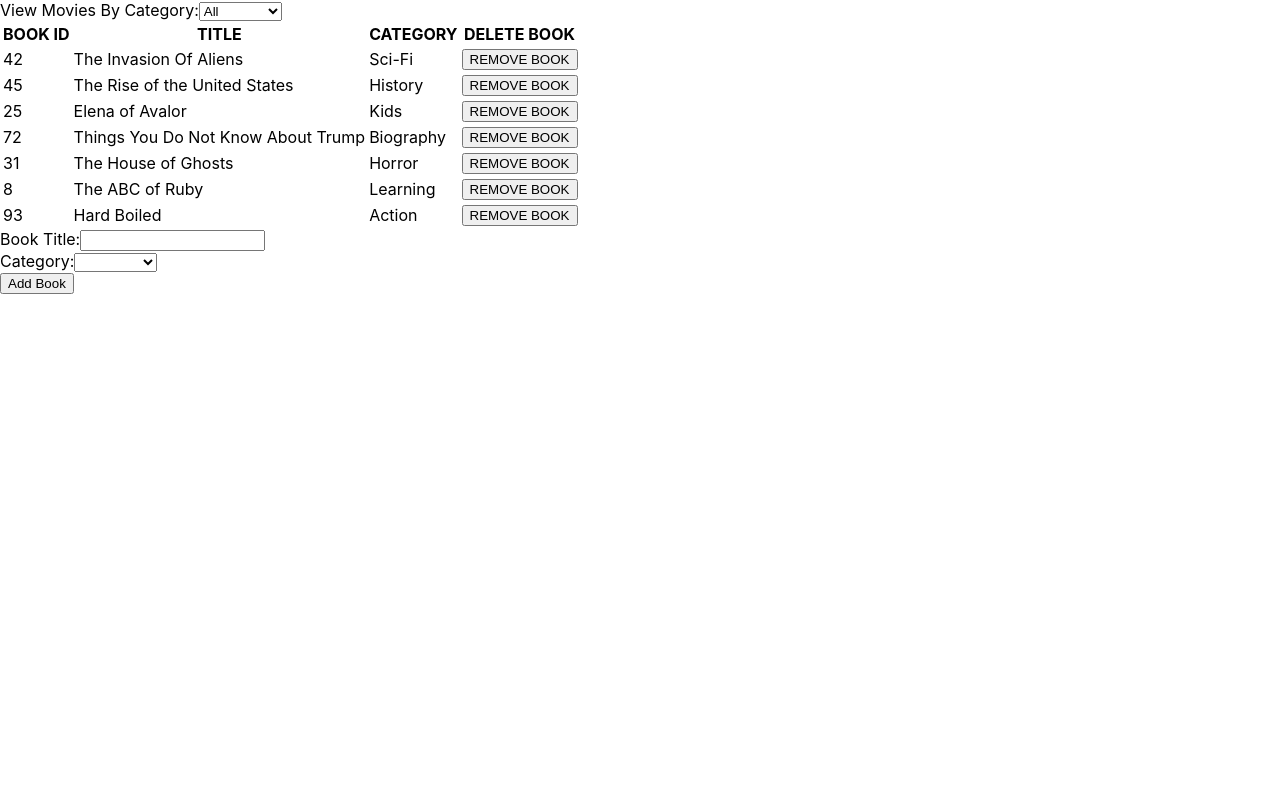
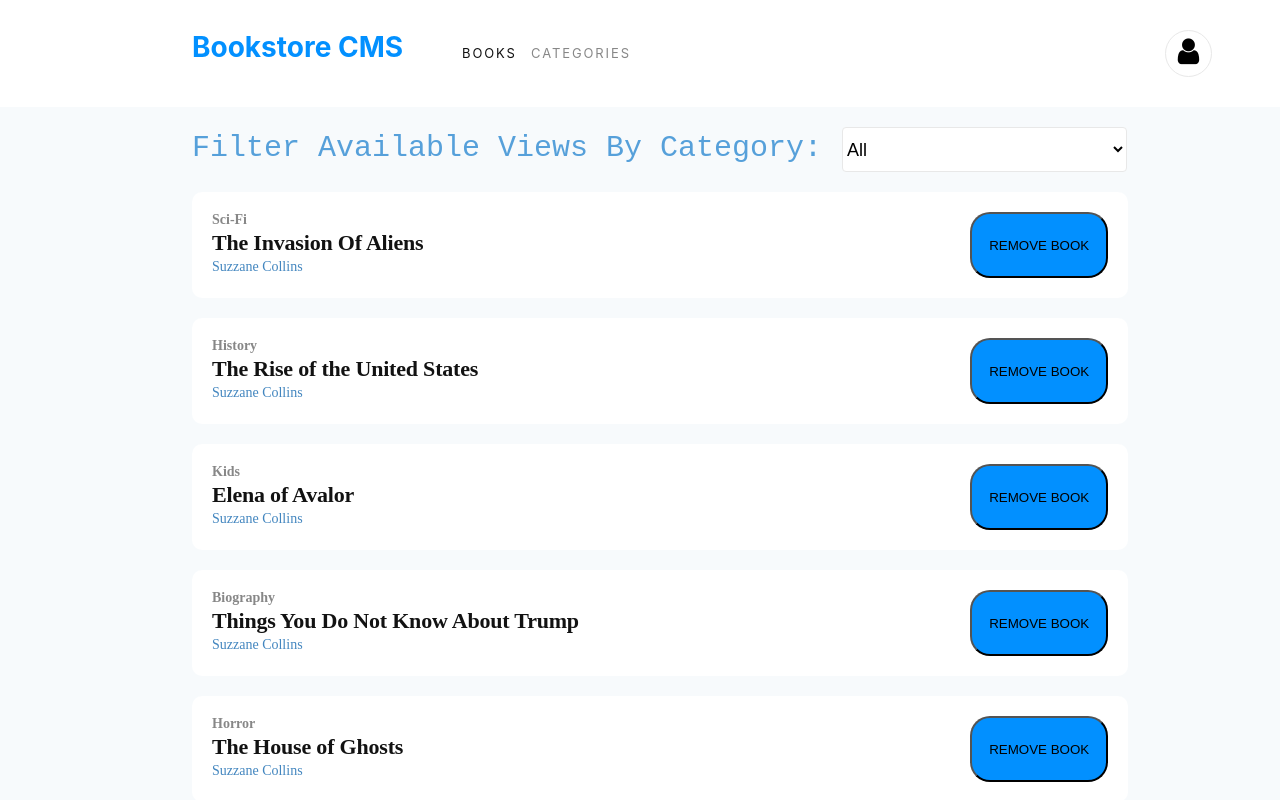
Before and after one commit to Tripple-A/Bookstore, a React (Create React App) app: page / in a window 1280 px wide. Shown: the top 800 px of the page. Built offline with nearby package versions, Linux system fonts and the light colour scheme.

Commit message:
added styling for bookstore

```diff
--- a/public/index.html
+++ b/public/index.html
@@ -2,6 +2,7 @@
 <html lang="en">
   <head>
     <meta charset="utf-8" />
+    <link rel="stylesheet" href="https://stackpath.bootstrapcdn.com/font-awesome/4.7.0/css/font-awesome.min.css">
     <link rel="icon" href="%PUBLIC_URL%/favicon.ico" />
     <meta name="viewport" content="width=device-width, initial-scale=1" />
     <meta name="theme-color" content="#000000" />
--- a/src/components/App.js
+++ b/src/components/App.js
@@ -5,6 +5,12 @@ import BooksForm from '../containers/booksform';
 
 const App = () => (
   <div>
+    <header>
+      <div className="Bookstore-CMS"> Bookstore CMS</div>
+    <div className="BOOKS">BOOKS</div>
+    <div className="CATEGORIES">CATEGORIES</div>
+    <div className="Oval"><i className="fa fa-user"></i></div>
+    </header>
     <BooksList />
     <BooksForm />
   </div>
--- a/src/components/Book.js
+++ b/src/components/Book.js
@@ -9,28 +9,16 @@ const mapDispatchToProps = dispatch => ({
 
 const Book = ({ book, handleRemoveBook }) => (
 
+<div className="book">
+  <div>
+  <div className="bookCat">{book.category}</div>
+<div className="bookName">{book.title}</div>
+<div className="bookAuthor">{book.author} </div>
+  </div>
 
-  <tr>
-    <td>
-      {' '}
-      {book.id}
-      {' '}
-    </td>
-    <td>
-      {' '}
-      {book.title}
-      {' '}
-    </td>
-    <td>
-      {' '}
-      {book.category}
-      {' '}
-    </td>
-    <td>
-      {' '}
-      <button type="button" onClick={() => handleRemoveBook(book)}>REMOVE BOOK</button>
-    </td>
-  </tr>
+<button className="removeBook" type="button" onClick={() => handleRemoveBook(book)}>REMOVE BOOK</button>
+</div>
+
 );
 
 Book.propTypes = {
--- a/src/components/category_filter.js
+++ b/src/components/category_filter.js
@@ -10,11 +10,11 @@ const mapDispatchToProps = dispatch => ({
 });
 
 const CategoryFilter = ({ handleFilterChange }) => (
-  <div>
+  <div className="views">
     <label htmlFor="cat">
       {' '}
-      View Movies By Category:
-      <select name="cat" onChange={e => handleFilterChange(e.target.value)}>
+      Filter Available Views By Category:
+      <select name="cat" className="filters" onChange={e => handleFilterChange(e.target.value)}>
         {categories.map(cat => (
           <option key={cat} value={cat}>
             {' '}
--- a/src/containers/booksform.js
+++ b/src/containers/booksform.js
@@ -39,23 +39,26 @@ class BooksForm extends Component {
   }
 
   render() {
-    const categories = ['', 'Action', 'Biography', 'History', 'Horror', 'Kids', 'Learning', 'Sci-Fi'];
+    const categories = ['Action', 'Biography', 'History', 'Horror', 'Kids', 'Learning', 'Sci-Fi'];
     const { title } = this.state;
     const { category } = this.state;
     return (
-      <form>
+      <div className="addForm">
+        <div className="title">ADD NEW BOOK</div>
+ <form>
         <label htmlFor="booktitle">
           {' '}
-          Book Title:
-          <input type="text" name="booktitle" id="booktitle" value={title} onChange={this.handleChange} />
+
+          <input placeholder="Book Title" className="Book-Title" type="text" name="booktitle" id="booktitle" value={title} onChange={this.handleChange} />
         </label>
 
         {' '}
-        <br />
+
         <label htmlFor="cat">
           {' '}
-          Category:
-          <select name="cat" value={category} onChange={this.handleCategory}>
+
+          <select placeholder="Category" className="Book-Category" name="cat" value={category} onChange={this.handleCategory}>
+            <option className="cat" key='hey' value="">Category</option>
             {categories.map(cat => (
               <option key={cat} value={cat}>
                 {' '}
@@ -65,9 +68,11 @@ class BooksForm extends Component {
             ))}
           </select>
         </label>
-        <br />
-        <button type="button" onClick={this.handleAddBook}>Add Book</button>
+
+        <button className="Add-Button" type="button" onClick={this.handleAddBook}>Add Book</button>
       </form>
+      </div>
+
     );
   }
 }
--- a/src/containers/bookslist.js
+++ b/src/containers/bookslist.js
@@ -16,20 +16,12 @@ const showbooks = (books, filter) => {
 const BooksList = ({ books, filter }) => (
   <div>
     <CategoryFilter />
-    <table>
-      <thead>
-        <tr>
-          <th> BOOK ID</th>
-          <th>TITLE</th>
-          <th>CATEGORY</th>
-          <th>DELETE BOOK</th>
-        </tr>
-      </thead>
-      <tbody>
+
+
         {showbooks(books, filter).map(b => <Book key={b.title} book={b} />)}
-      </tbody>
 
-    </table>
+
+
   </div>
 );
 
--- a/src/index.css
+++ b/src/index.css
@@ -1,20 +1,215 @@
 body {
-  margin: 0;
+  margin: 0px;
   font-family: -apple-system, BlinkMacSystemFont, 'Segoe UI', 'Roboto', 'Oxygen',
     'Ubuntu', 'Cantarell', 'Fira Sans', 'Droid Sans', 'Helvetica Neue',
     sans-serif;
   -webkit-font-smoothing: antialiased;
   -moz-osx-font-smoothing: grayscale;
+  background-color: #f7fafc;
 }
 
-code {
-  font-family: source-code-pro, Menlo, Monaco, Consolas, 'Courier New',
-    monospace;
+header {
+  display: flex;
+  background-color: white;
+  padding: 30px;
+  padding-left: 15%;
 }
 
-header{
+.Bookstore-CMS {
+  width: 260px;
+  height: 37px;
+  font-family: -apple-system, BlinkMacSystemFont, 'Segoe UI', Roboto, Oxygen, Ubuntu, Cantarell, 'Open Sans', 'Helvetica Neue', sans-serif;
+  font-size: 28px;
+  font-weight: bold;
+  font-stretch: normal;
+  font-style: normal;
+  line-height: normal;
+  letter-spacing: normal;
+  color: #0290ff;
+}
+
+.BOOKS {
+  width: 59px;
+  height: 16px;
+  font-family: -apple-system, BlinkMacSystemFont, 'Segoe UI', Roboto, Oxygen, Ubuntu, Cantarell, 'Open Sans', 'Helvetica Neue', sans-serif;
+  font-size: 13px;
+  font-weight: normal;
+  font-stretch: normal;
+  font-style: normal;
+  line-height: normal;
+  letter-spacing: 1.9px;
+  color: #121212;
+  padding-top: 15px;
+  padding-left: 10px;
+}
+
+.CATEGORIES {
+  width: 105px;
+  height: 16px;
+  opacity: 0.5;
+  font-family: -apple-system, BlinkMacSystemFont, 'Segoe UI', Roboto, Oxygen, Ubuntu, Cantarell, 'Open Sans', 'Helvetica Neue', sans-serif;
+  font-size: 13px;
+  font-weight: normal;
+  font-stretch: normal;
+  font-style: normal;
+  line-height: normal;
+  letter-spacing: 1.9px;
+  color: #121212;
+  padding-top: 15px;
+  padding-left: 10px;
+}
+
+.Oval {
+  width: 45px;
+  height: 45px;
+  border: solid 1px #e8e8e8;
+  border-radius: 50%;
+  margin-left:50%;
   text-align: center;
-  color: green;
-  font-size: 40px;
+}
+
+.fa-user {
+  font-size: 30px;
+  padding-top: 5px;
+}
+
+.views {
+  font-size: 30px;
+  padding-left: 15% ;
+  font-family: monospace;
+  color: #56a0da;
+  padding-top: 20px;
+}
+
+.filters{
+    margin-left: 20px;
+    width: 285px;
+    height: 45px;
+    border-radius: 4px;
+    border: solid 1px #e8e8e8;
+    background-color: #ffffff;
+    font-size: 18px;
+}
+
+.book {
+    margin-left: 15%;
+    margin-top: 20px;
+    background-color: white;
+    width:70%;
+    padding: 20px;
+    display: flex;
+    border-radius: 10px;
+}
+.bookCat {
+  width: 49px;
+  height: 18px;
+  opacity: 0.5;
+  font-family: Montserrat;
+  font-size: 14px;
   font-weight: bold;
+  font-stretch: normal;
+  font-style: normal;
+  line-height: normal;
+  letter-spacing: normal;
+  color: #121212;
 }
+
+.bookName {
+  width: 400px;
+  height: 29px;
+  font-family: RobotoSlab;
+  font-size: 22px;
+  font-weight: bold;
+  font-stretch: normal;
+  font-style: normal;
+  line-height: normal;
+  letter-spacing: -0.2px;
+  color: #121212;
+}
+.bookAuthor {
+  width: 107px;
+  height: 19px;
+  font-family: RobotoSlab;
+  font-size: 14px;
+  font-weight: 300;
+  font-stretch: normal;
+  font-style: normal;
+  line-height: normal;
+  letter-spacing: normal;
+  color: #4386bf;
+}
+
+.removeBook {
+  margin-left: 40%;
+  background-color: #0290ff;
+  width: 200px;
+  border-radius: 20px;
+}
+
+.addForm {
+margin-left: 15%;
+}
+
+.title {
+  width: 174px;
+  height: 24px;
+  font-size: 16px;
+  font-weight: bold;
+  font-stretch: normal;
+  font-style: normal;
+  line-height: normal;
+  letter-spacing: -0.18px;
+  color: #888888;
+  padding-top: 20px;
+}
+
+.Book-Title {
+  width: 620px;
+  height: 45px;
+  border-radius: 4px;
+  border: solid 1px #e8e8e8;
+  background-color: #ffffff;
+  margin-right: 5px
+}
+
+.Book-Category{
+    width: 240px;
+    height: 45px;
+    border-radius: 4px;
+    border: solid 1px #e8e8e8;
+    background-color: #ffffff;
+    margin-right: 10px;
+  }
+
+  .Add-Button {
+    width: 150px;
+    height: 45px;
+    border-radius: 3px;
+    background-color: #0290ff;
+    font-size: 13px;
+    font-weight: bold;
+    font-stretch: normal;
+    font-style: normal;
+    line-height: normal;
+    letter-spacing: 0.5px;
+    text-align: center;
+    color: #ffffff;
+  }
+
+  .cat{
+    font-size: 16px;
+    font-weight: normal;
+    font-stretch: normal;
+    font-style: normal;
+    line-height: normal;
+    letter-spacing: -0.15px;
+    color: #c4c4c4;
+}
+
+.Lesson-Panel {
+  width: 1200px;
+  height: 170px;
+  border-radius: 4px;
+  border: solid 1px #e8e8e8;
+  background-color: #ffffff;
+}
--- a/src/reducers/books.js
+++ b/src/reducers/books.js
@@ -1,12 +1,12 @@
 const randomNum = () => Math.floor(Math.random() * 100);
 const list = [
-  { id: randomNum(), title: 'The Invasion Of Aliens', category: 'Sci-Fi' },
-  { id: randomNum(), title: 'The Rise of the United States', category: 'History' },
-  { id: randomNum(), title: 'Elena of Avalor', category: 'Kids' },
-  { id: randomNum(), title: 'Things You Do Not Know About Trump', category: 'Biography' },
-  { id: randomNum(), title: 'The House of Ghosts', category: 'Horror' },
-  { id: randomNum(), title: 'The ABC of Ruby', category: 'Learning' },
-  { id: randomNum(), title: 'Hard Boiled', category: 'Action' },
+  { id: randomNum(), title: 'The Invasion Of Aliens', category: 'Sci-Fi', author: 'Suzzane Collins' },
+  { id: randomNum(), title: 'The Rise of the United States', category: 'History', author: 'Suzzane Collins' },
+  { id: randomNum(), title: 'Elena of Avalor', category: 'Kids', author: 'Suzzane Collins' },
+  { id: randomNum(), title: 'Things You Do Not Know About Trump', category: 'Biography', author: 'Suzzane Collins' },
+  { id: randomNum(), title: 'The House of Ghosts', category: 'Horror', author: 'Suzzane Collins' },
+  { id: randomNum(), title: 'The ABC of Ruby', category: 'Learning', author: 'Suzzane Collins' },
+  { id: randomNum(), title: 'Hard Boiled', category: 'Action', author: 'Suzzane Collins' },
 ];
 
 const books = (state = list, action) => {
```
